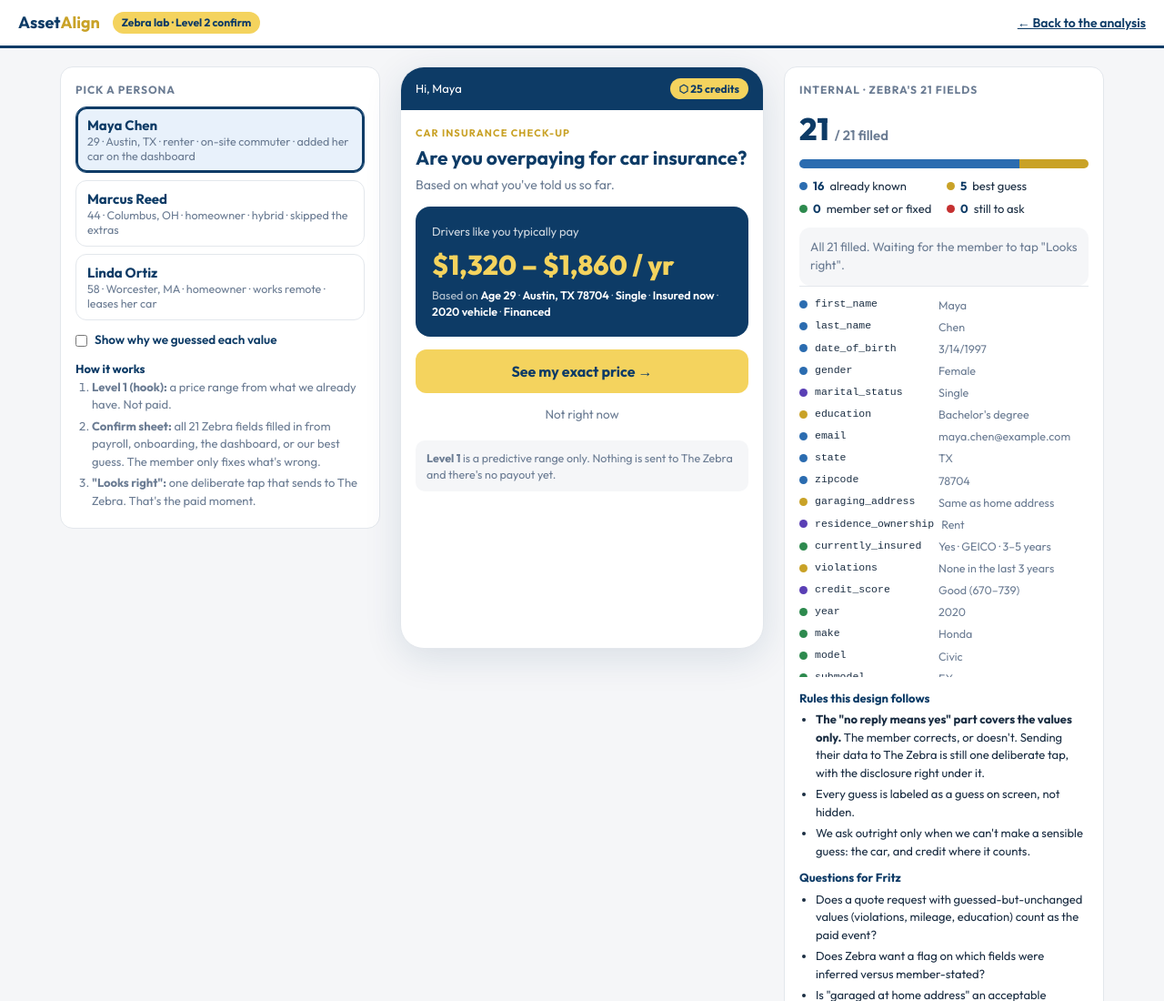
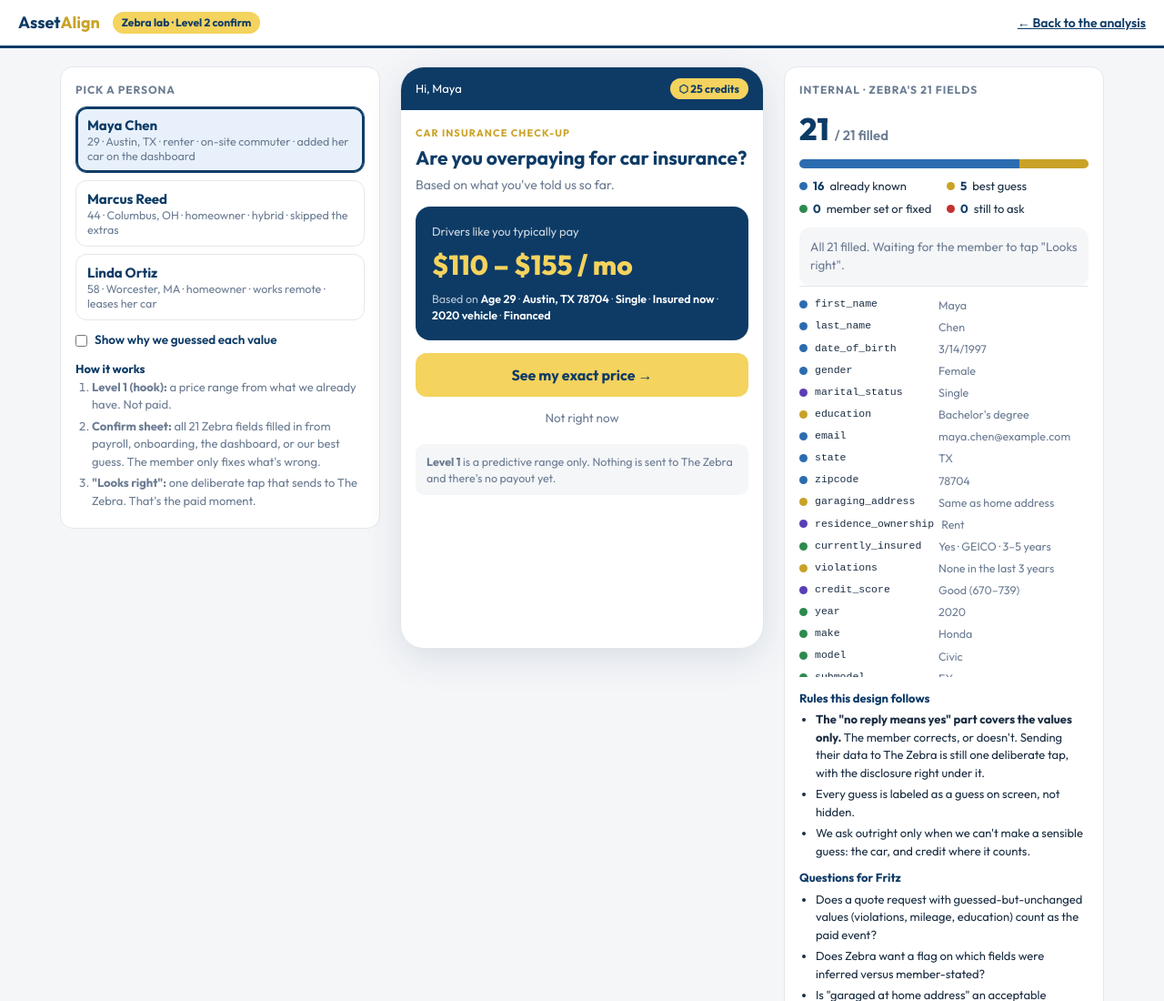
Before and after one commit to AssetAlign/assetalign-zebra-revenue-lab, a plain HTML site: page confirm/index.html in a window 1280 px wide. Shown: the top 1100 px of the page at 91% size. Drawn offline with Linux system fonts and the light colour scheme.

Commit message:
Level 2 confirm sheet: confirm/index.html

```diff
--- a/confirm/index.html
+++ b/confirm/index.html
@@ -42,6 +42,7 @@ h2{font-size:21px;color:var(--navy);line-height:1.2;margin-bottom:6px}
 .ghost{display:block;width:100%;background:none;border:none;color:var(--muted);font-size:13.5px;margin-top:8px;padding:6px}
 .l1note{font-size:12.5px;color:var(--muted);margin-top:14px;background:var(--bg);border-radius:10px;padding:10px 12px}
 /* confirm sheet */
+.pricebar{background:var(--navy);color:#fff;border-radius:12px;padding:10px 12px;margin-bottom:12px;font-size:13px}.pricebar b{color:var(--yellow);font-size:17px}
 .legend{display:flex;gap:10px;flex-wrap:wrap;font-size:12px;color:var(--muted);margin-bottom:10px}
 .legend i{display:inline-block;width:9px;height:9px;border-radius:50%;margin-right:4px;vertical-align:0}
 .grp{font-size:11px;font-weight:700;letter-spacing:.09em;text-transform:uppercase;color:var(--muted);margin:14px 0 6px}
@@ -129,7 +130,7 @@ body.internal .why{display:block}
       <div class="sub">Based on what you've told us so far.</div>
       <div class="hook">
         <div style="font-size:13px;color:rgba(255,255,255,.8)">Drivers like you typically pay</div>
-        <div class="range" id="l1Range"></div>
+        <div class="range" id="l1Range"></div><div id="l1House" style="font-size:13.5px;color:#fff;margin:2px 0 6px"></div>
         <div class="basis" id="l1Basis"></div>
       </div>
       <button class="cta" onclick="toConfirm()">See my exact price →</button>
@@ -141,6 +142,7 @@ body.internal .why{display:block}
       <div class="eyebrow">Step 2 · Your exact price</div>
       <h2>We filled this in for you</h2>
       <div class="sub" id="confirmSub"></div>
+      <div class="pricebar" id="priceBar"></div>
       <div class="legend">
         <span><i class="d-finch"></i>From payroll</span>
         <span><i class="d-onb"></i>You told us</span>
@@ -205,7 +207,7 @@ const YEARS = Array.from({length: 16}, (_, i) => String(2026 - i));
 const PERSONAS = [
   {
     id: 'maya', name: 'Maya Chen', blurb: '29 · Austin, TX · renter · on-site commuter · added her car on the dashboard',
-    range: '$1,320 – $1,860 / yr', basis: '<b>Age 29</b> · <b>Austin, TX 78704</b> · <b>Single</b> · <b>Insured now</b> · <b>2020 vehicle</b> · <b>Financed</b>',
+    range: [110, 155], basis: '<b>Age 29</b> · <b>Austin, TX 78704</b> · <b>Single</b> · <b>Insured now</b> · <b>2020 vehicle</b> · <b>Financed</b>',
     v: {
       name:      { val: 'Maya Chen', src: 'finch' },
       dob:       { val: '1997-03-14', src: 'finch' },
@@ -227,7 +229,7 @@ const PERSONAS = [
   },
   {
     id: 'marcus', name: 'Marcus Reed', blurb: '44 · Columbus, OH · homeowner · hybrid · skipped the extras',
-    range: '$1,050 – $1,480 / yr', basis: '<b>Age 44</b> · <b>Columbus, OH 43221</b> · <b>Homeowner</b>',
+    range: [88, 123], basis: '<b>Age 44</b> · <b>Columbus, OH 43221</b> · <b>Homeowner</b>',
     v: {
       name:      { val: 'Marcus Reed', src: 'finch' },
       dob:       { val: '1982-08-02', src: 'finch' },
@@ -249,7 +251,7 @@ const PERSONAS = [
   },
   {
     id: 'linda', name: 'Linda Ortiz', blurb: '58 · Worcester, MA · homeowner · works remote · leases her car',
-    range: '$980 – $1,390 / yr', basis: '<b>Age 58</b> · <b>Worcester, MA 01609</b> · <b>Married</b> · <b>Insured now</b> · <b>2023 vehicle</b>',
+    range: [82, 116], basis: '<b>Age 58</b> · <b>Worcester, MA 01609</b> · <b>Married</b> · <b>Insured now</b> · <b>2023 vehicle</b>',
     v: {
       name:      { val: 'Linda Ortiz', src: 'finch' },
       dob:       { val: '1968-05-21', src: 'finch' },
@@ -312,10 +314,26 @@ function pickPersona(id) {
   openRow = null; taps = 0; sent = false;
   document.querySelectorAll('.persona').forEach(b => b.classList.toggle('on', b.dataset.id === id));
   document.getElementById('hello').textContent = 'Hi, ' + P.name.split(' ')[0];
-  document.getElementById('l1Range').textContent = P.range;
+  paintPrice();
   document.getElementById('l1Basis').innerHTML = 'Based on ' + P.basis;
   show('scrL1');
   renderAll();
+}
+// Monthly, per car. A married household is priced as 2 cars, less a typical multi-car discount (~15%).
+const MULTICAR = 0.85;
+const money = n => '$' + Math.round(n).toLocaleString();
+function priceParts() {
+  const [lo, hi] = P.range;
+  const married = state && state.marital && state.marital.val === 'Married';
+  return { one: money(lo) + ' – ' + money(hi) + ' / mo',
+           two: married ? money(lo * 2 * MULTICAR) + ' – ' + money(hi * 2 * MULTICAR) + ' / mo' : null };
+}
+function paintPrice() {
+  const p = priceParts();
+  document.getElementById('l1Range').textContent = p.one;
+  document.getElementById('l1House').innerHTML = p.two ? 'You + your spouse (2 cars): <b style="color:var(--yellow)">' + p.two + '</b><br><span style="font-size:11.5px;color:rgba(255,255,255,.65)">Includes a typical multi-car discount.</span>' : '';
+  const pb = document.getElementById('priceBar');
+  if (pb) pb.innerHTML = 'Your estimate: <b>' + p.one + '</b> per car' + (p.two ? '<br>You + your spouse (2 cars): <b>' + p.two + '</b>' : '') + '<br><span style="opacity:.7">Confirm below to get your exact price.</span>';
 }
 function show(id) { document.querySelectorAll('.screen').forEach(s => s.classList.toggle('on', s.id === id)); }
 function toConfirm() { tap(); t0 = Date.now(); show('scrConfirm'); renderAll(); document.querySelector('.phone').scrollIntoView({ block: 'start', behavior: 'smooth' }); }
@@ -459,7 +477,7 @@ function renderPanel() {
   document.getElementById('mList').innerHTML = f.map(x =>
     `<div><span class="dot d-${x.src === 'na' ? 'finch' : x.src}"></span><code>${x.key}</code><em>${x.v == null ? '—' : esc(x.v)}</em></div>`).join('');
 }
-function renderAll() { renderRows(); renderPanel(); }
+function renderAll() { renderRows(); renderPanel(); paintPrice(); }
 
 // ---------- Init ----------
 document.getElementById('personaList').innerHTML = PERSONAS.map(p =>
```
